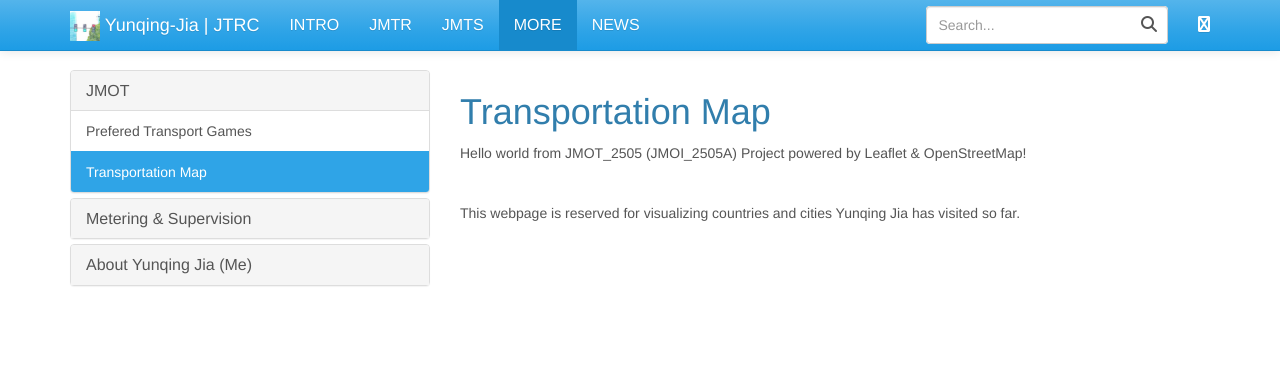
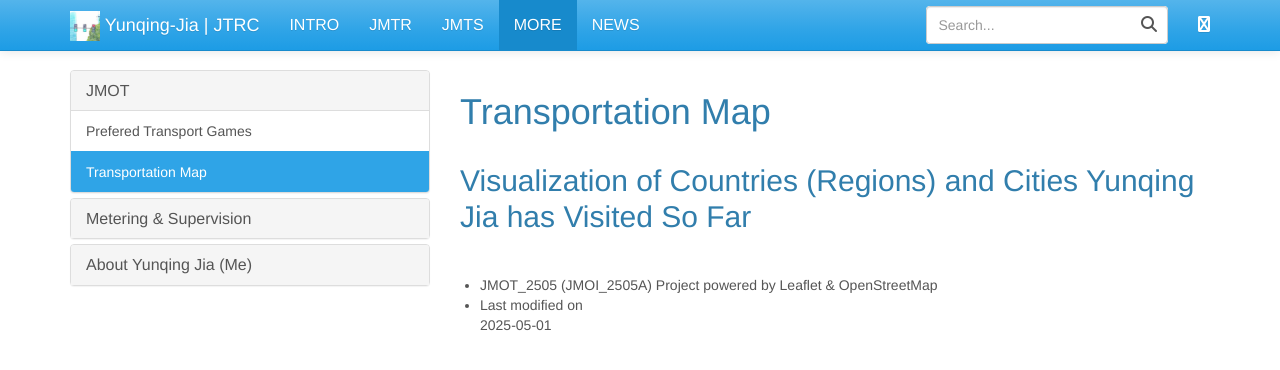
Before and after one commit to Yunqing-Jia/JTRC, a Jekyll site: the page built from _more/transmap.md, in a window 1280 px wide and 900 px high. Shown: the top 370 px of the window. Built offline with Jekyll 4.4.1, drawn with Linux system fonts in a browser that asks for light colours.

Commit message:
Update transmap.md

```diff
--- a/_more/transmap.md
+++ b/_more/transmap.md
@@ -10,11 +10,20 @@ font-size:21px;
 }
 </style>
 
-Hello world from JMOT_2505 (JMOI_2505A) Project powered by Leaflet & OpenStreetMap!
+## Visualization of Countries (Regions) and Cities Yunqing Jia has Visited So Far
 
 <br>
 
-This webpage is reserved for visualizing countries and cities Yunqing Jia has visited so far.
+<ul style="list-style-type: disc; padding-left: 20px;">
+  <li>JMOT_2505 (JMOI_2505A) Project powered by Leaflet & OpenStreetMap</li>
+  <li>Last modified on <span id="lastModified"></span></li>
+</ul>
+
+<script>
+  const today = new Date();
+  const formatted = today.toLocaleDateString('en-CA'); // YYYY-MM-DD
+  document.getElementById('lastModified').textContent = formatted;
+</script>
 
 <br>
 
@@ -30,6 +39,8 @@ This webpage is reserved for visualizing countries and cities Yunqing Jia has vi
   <input type="range" id="yearSlider" min="1997" max="{{ site.time | date: '%Y' }}" step="1" value="1997">
   <span id="yearLabel">ALL</span>
 </div>
+
+<br>
 
 <!-- Legend -->
 <div id="legend" style="background: white; padding: 8px; border: 1px solid #ccc; position: absolute; bottom: 5px; left: 0px; z-index: 1000; font-size: 15px;">
```
